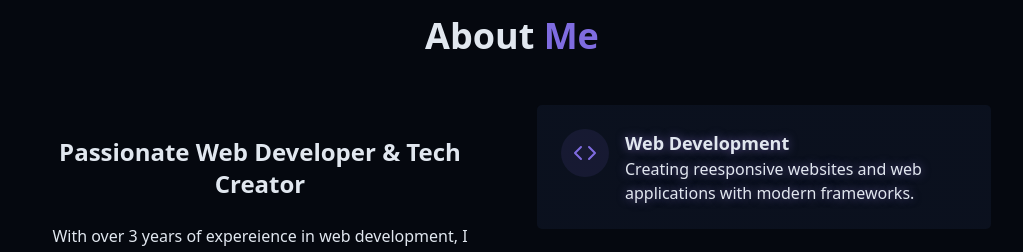
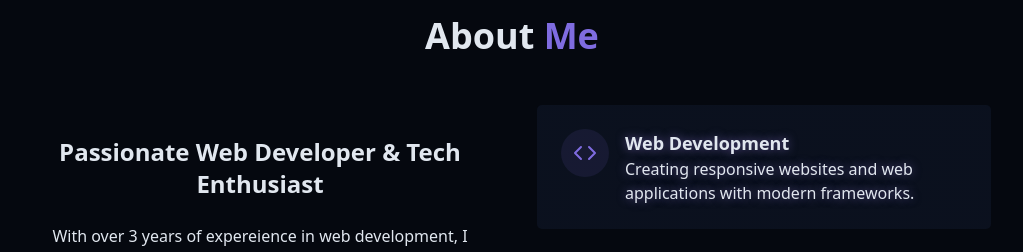
Before and after one commit to aSilvaCodes/react-tailwind-portfolio, a React (Vite) app: page / in a window 1280 px wide. Shown: the part 880-1132 px from the top of the page, without its empty margins (128-1151 px from the left). Built offline with nearby package versions, Linux system fonts and the light colour scheme.

Commit message:
Fix typos and edit AboutSection/ContactSection

```diff
--- a/src/components/AboutSection.jsx
+++ b/src/components/AboutSection.jsx
@@ -11,7 +11,7 @@ export const AboutSection = () => {
         <div className="grid grid-cols-1 md:grid-cols-2 gap-12 items-center">
           <div className="space-y-6">
             <h3 className="text-2xl font-semibold">
-              Passionate Web Developer & Tech Creator
+              Passionate Web Developer & Tech Enthusiast
             </h3>
 
             <p className="text-muted-foreground">
@@ -48,7 +48,7 @@ export const AboutSection = () => {
                 <div className="text-left">
                   <h4 className="font-semibold text-lg">Web Development</h4>
                   <p className="text-muted-foreground">
-                    Creating reesponsive websites and web applications with
+                    Creating responsive websites and web applications with
                     modern frameworks.
                   </p>
                 </div>
```
